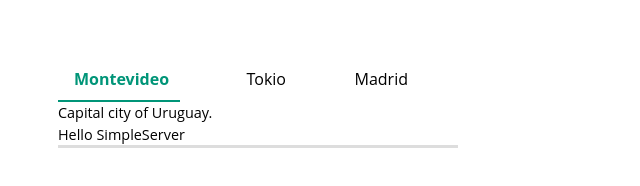
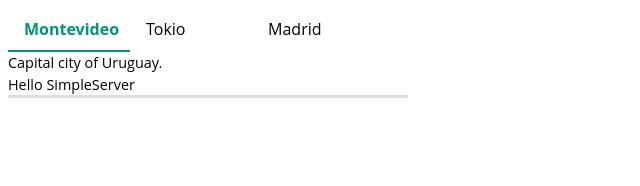
Before and after one commit to martinsolari/SimpleServer, a website with bundled scripts: page static/index.html in a window 1280 px wide. Shown: the whole page, without its empty margins (0-640 px from the left). Built offline with nearby package versions, Linux system fonts and the light colour scheme.

Commit message:
minor style

```diff
--- a/static/styles.css
+++ b/static/styles.css
@@ -1,5 +1,4 @@
 html {
-    margin: 50px;
     font-size: 16px;
     font-family: "Open Sans", sans-serif;
   }
@@ -10,7 +9,6 @@ html {
   }
 
   p, li {
-    font-size: 16px;
     line-height: 2;
     letter-spacing: 1px;
   }
@@ -35,11 +33,11 @@ html {
     margin-top: 1em;
   }
 
-  label {
+ label {
     /* Uniform size & alignment */
     display: inline-block;
     width: 90px;
-    text-align: right;
+    text-align: left;
   }
 
   input,
```
